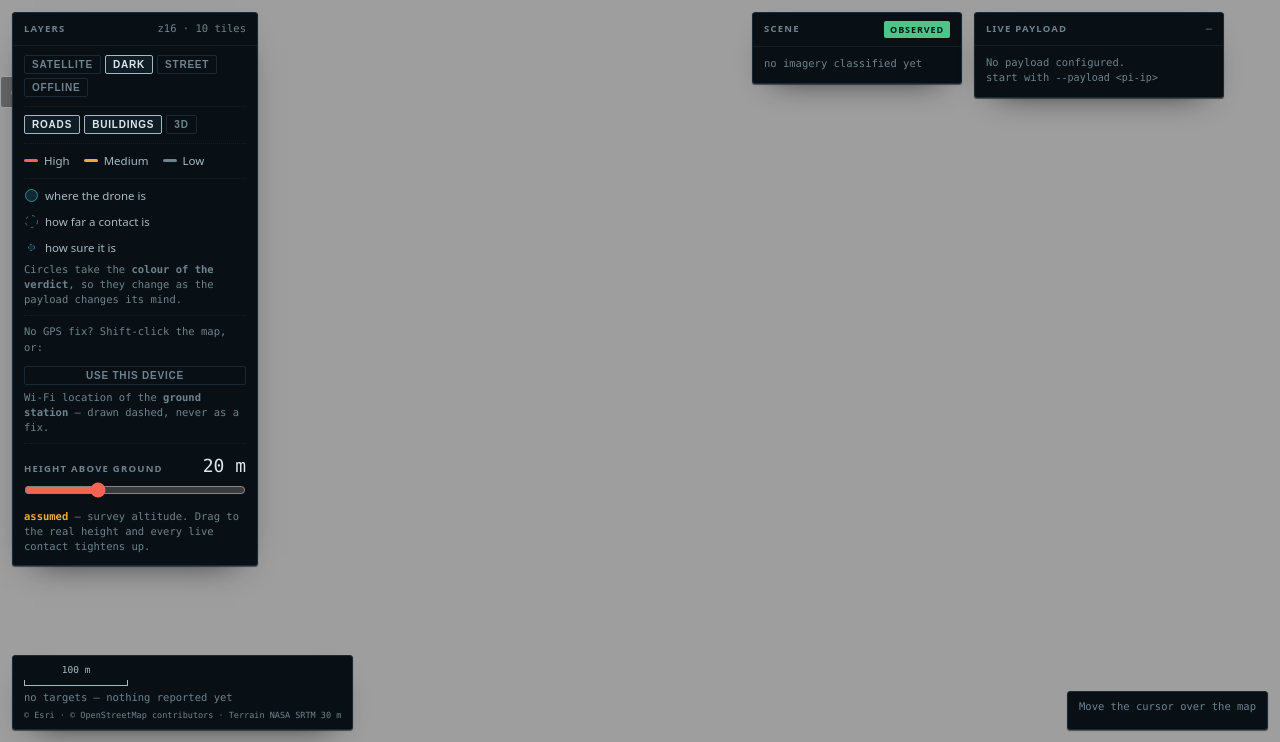
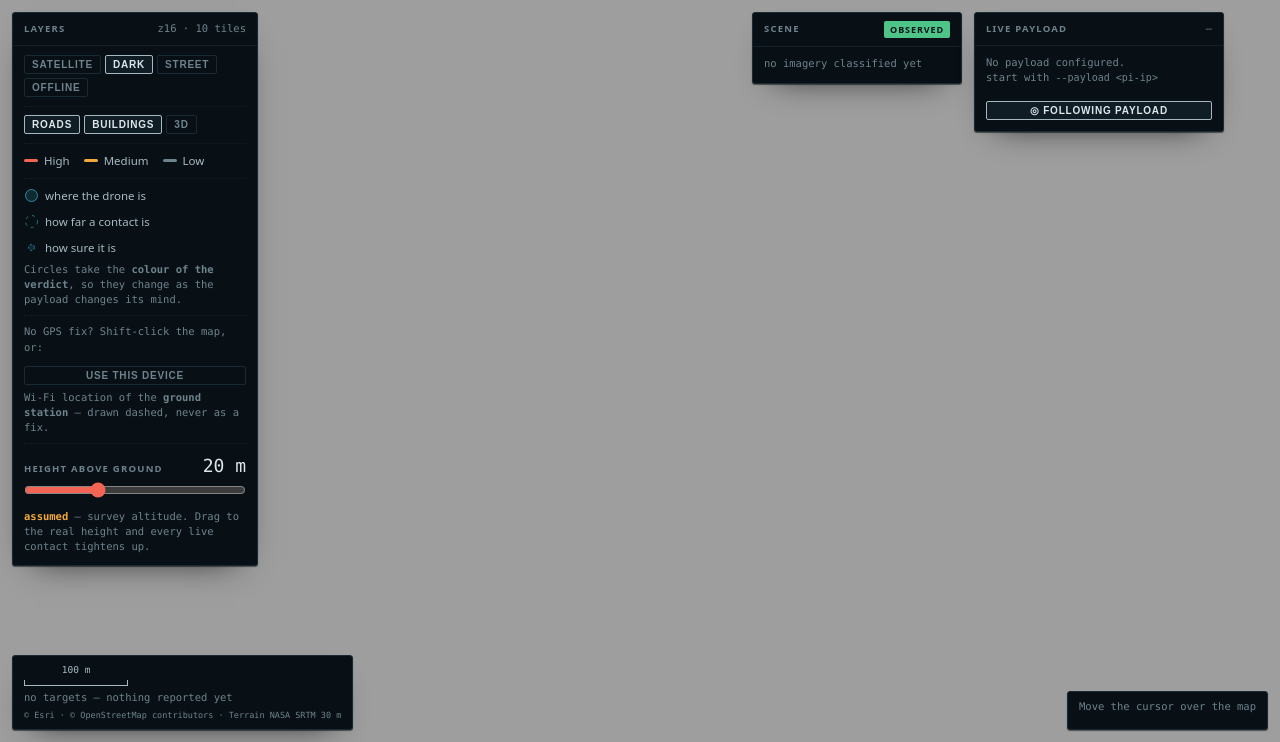
Before and after one commit to afzalxyz777/saresq, a Flask app: page /map in a window 1280 px wide. Shown: the part 63-805 px from the top of the page. Run offline with Flask 3, Linux system fonts and the light colour scheme; data that the repository does not hold is empty.

Commit message:
Label the centre-on-payload control instead of hiding it in a glyph
It was a bare circled-dot in the zoom stack, which is not discoverable and
does not say what it does. It now sits on the Live payload card, where the
payload already is, and states the MODE rather than the action: "Following
payload" while it is tracking, "Centre on payload" when the operator has
taken the camera. The map moving on its own is the surprising part, so the
control has to show the movement is deliberate and that dragging takes it
back.

Placed outside #livebox, which is rebuilt by innerHTML on every poll and
would otherwise destroy the button once a second.

Co-Authored-By: Claude Opus 5 <noreply@anthropic.com>

```diff
--- a/saresq/dashboard/static/mapview.js
+++ b/saresq/dashboard/static/mapview.js
@@ -286,6 +286,11 @@
   function syncFollowBtn() {
     if (!fitBtn) return;
     fitBtn.setAttribute("aria-pressed", String(!!S.follow));
+    // The label states the MODE, not the action, because the map moving on
+    // its own is the surprising part -- an operator needs to see that it is
+    // deliberate and that dragging takes it back.
+    fitBtn.innerHTML = S.follow ? "\u25ce Following payload"
+                                : "\u25ce Centre on payload";
     fitBtn.title = S.follow
       ? "Following the payload \u2014 drag the map to take over"
       : "Recentre on the payload and follow it";
--- a/saresq/dashboard/templates/map.html
+++ b/saresq/dashboard/templates/map.html
@@ -151,17 +151,15 @@
   <div class="mc-tr">
     <button class="zb" id="zin" aria-label="Zoom in">+</button>
     <button class="zb" id="zout" aria-label="Zoom out">&minus;</button>
-    <!-- Frames the aircraft and whatever the gate is looking at right now.
-         Disabled when there is nothing to frame, rather than silently doing
-         nothing. -->
-    <button class="zb" id="fitBtn" title="Following the payload"
-            aria-label="Centre on the payload and follow it"
-            aria-pressed="true" disabled>&#9678;</button>
   </div>
 
   <div class="mc mc-live">
     <div class="mc-hd"><span class="lbl">Live payload</span><span class="ps" id="baseStat">&mdash;</span></div>
     <div class="mc-bd" id="livebox"><div class="ps">connecting&hellip;</div></div>
+    <div class="mc-bd" style="padding-top:0">
+      <button class="tg" id="fitBtn" style="width:100%" aria-pressed="true"
+              disabled>&#9678; Centre on payload</button>
+    </div>
   </div>
 
   <div class="mc mc-bl">
```
